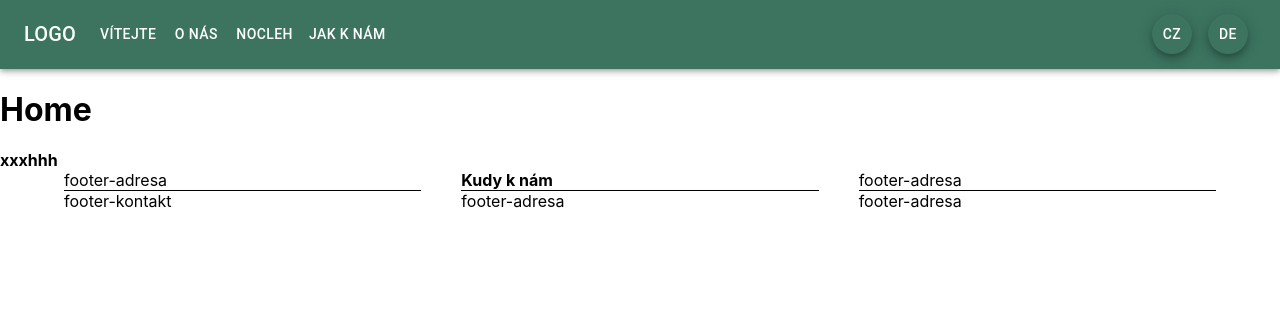
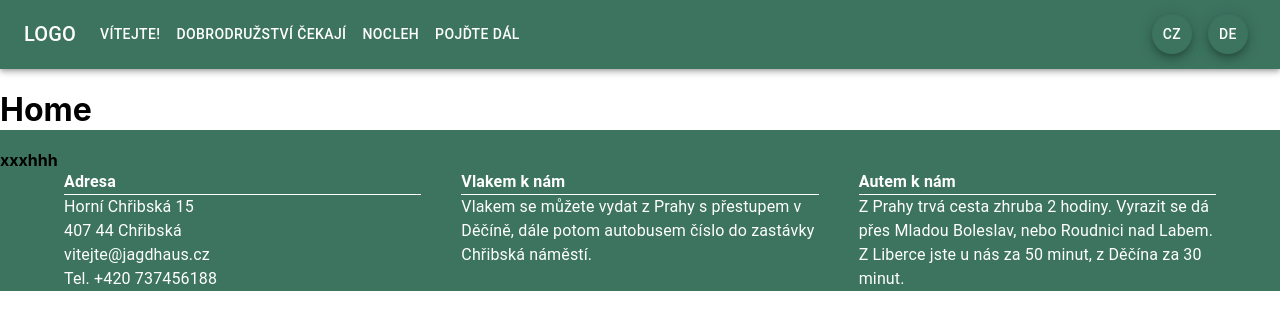
Before and after one commit to maholom/web_chribska_ts, a React (Create React App) app: page / in a window 1280 px wide. Shown: the top 330 px of the page. Built offline with nearby package versions, Linux system fonts and the light colour scheme.

Commit message:
feat: footer text and styling

```diff
--- a/src/components/Footer.tsx
+++ b/src/components/Footer.tsx
@@ -1,54 +1,98 @@
+import { alpha, Typography } from '@mui/material';
 import Box from '@mui/material/Box';
 import Container from '@mui/material/Container';
 import Grid from '@mui/material/Grid';
 import React from 'react';
 import { useIntl } from 'react-intl';
+import { theme } from '../theme';
 
 const Footer = () => {
   const intl = useIntl();
 
   return (
     <footer>
-      <Box position="static">
+      <Box
+        sx={{
+          color: 'white',
+          backgroundColor: () => alpha(theme.palette.primary.main, 1),
+        }}
+      >
         <Container maxWidth="lg">
           <Grid container spacing={5}>
             <Grid item xs={12} sm={4}>
-              <Box borderBottom={1}>
-                {intl.formatMessage({
-                  id: 'footer-adresa',
-                })}
-              </Box>
-              <Box>
-                {intl.formatMessage({
-                  id: 'footer-kontakt',
-                })}
-              </Box>
-            </Grid>
-            <Grid item xs={12} sm={4}>
+              <Typography>
                 <Box borderBottom={1}>
                   <strong>
                     {intl.formatMessage({
-                    id: 'footer-nadpis-adresa',
+                      id: 'footer-adress',
                     })}
                   </strong>
                 </Box>
+              </Typography>
+              <Typography>
                 <Box>
                   {intl.formatMessage({
-                  id: 'footer-adresa',
+                    id: 'footer-adress-detail1',
                   })}
                 </Box>
+              </Typography>
+              <Typography>
+                <Box>
+                  {intl.formatMessage({
+                    id: 'footer-adress-detail2',
+                  })}
+                </Box>
+              </Typography>
+              <Typography>
+                <Box>
+                  {intl.formatMessage({
+                    id: 'footer-adress-mail',
+                  })}
+                </Box>
+              </Typography>
+              <Typography>
+                <Box>
+                  {intl.formatMessage({
+                    id: 'footer-adress-phone',
+                  })}
+                </Box>
+              </Typography>
             </Grid>
             <Grid item xs={12} sm={4}>
+              <Typography>
                 <Box borderBottom={1}>
+                  <strong>
                     {intl.formatMessage({
-                  id: 'footer-adresa',
+                      id: 'footer-train',
+                    })}
+                  </strong>
+                </Box>
+              </Typography>
+              <Typography>
+                <Box>
+                  {intl.formatMessage({
+                    id: 'footer-train-description',
                   })}
                 </Box>
+              </Typography>
+            </Grid>
+            <Grid item xs={12} sm={4}>
+              <Typography>
+                <Box borderBottom={1}>
+                  <strong>
+                    {intl.formatMessage({
+                      id: 'footer-car',
+                    })}
+                  </strong>
+                </Box>
+              </Typography>
+              <Typography>
                 <Box>
                   {intl.formatMessage({
-                  id: 'footer-adresa',
+                    id: 'footer-car-description',
                   })}
                 </Box>
+              </Typography>
             </Grid>
           </Grid>
         </Container>
--- a/src/locales/cs.json
+++ b/src/locales/cs.json
@@ -1,10 +1,17 @@
 {
   "app_name": "xxx",
-
   "app_name2": "hhh",
-  "menu-home": "Vítejte",
-  "menu-about": "O nás",
+  "menu-home": "Vítejte!",
+  "menu-about": "Dobrodružství čekají",
   "menu-accommodation": "Nocleh",
-  "menu-contact": "Jak k nám",
-  "footer-nadpis-adresa": "Kudy k nám"
+  "menu-contact": "Pojďte dál",
+  "footer-adress": "Adresa",
+  "footer-adress-detail1": "Horní Chřibská 15",
+  "footer-adress-detail2": "407 44 Chřibská",
+  "footer-adress-mail": "vitejte@jagdhaus.cz",
+  "footer-adress-phone": "Tel. +420 737456188",
+  "footer-train": "Vlakem k nám",
+  "footer-train-description": "Vlakem se můžete vydat z Prahy s přestupem v Děčíně, dále potom autobusem číslo do zastávky Chřibská náměstí.",
+  "footer-car": "Autem k nám",
+  "footer-car-description": "Z Prahy trvá cesta zhruba 2 hodiny. Vyrazit se dá přes Mladou Boleslav, nebo Roudnici nad Labem. Z Liberce jste u nás za 50 minut, z Děčína za 30 minut."
 }
--- a/src/locales/de.json
+++ b/src/locales/de.json
@@ -1,7 +1,16 @@
 {
   "app_name": "yyy",
-  "menu-home": "Willkommen",
-  "menu-about": "Über uns",
-  "menu-accommodation": "Unterkunft",
-  "menu-contact": "Zu uns"
+  "menu-home": "Willkommen!",
+  "menu-about": "Große Abenteuer",
+  "menu-accommodation": "Kommt rein!",
+  "menu-contact": "Gleich buchen",
+  "footer-adress": "Adresse",
+  "footer-adress-detail1": "Horní Chřibská 15",
+  "footer-adress-detail2": "407 44 Chřibská",
+  "footer-adress-mail": "willkommen@jagdhaus.cz",
+  "footer-adress-phone": "Tel. +49 30/20169105",
+  "footer-train": "Per Bahn zu uns",
+  "footer-train-description": "Mit dem EuroCity Berlin-Prag bis Decin. Von dort per Bus weiter (Bus 402 bis Chribska namesti, ca. 45 Minuten)",
+  "footer-car": "Per Auto zu uns",
+  "footer-car-description": "In Pirna von der Autobahn und dann über die Panoramastrecke Königstein – Bad Schandau – Jetrichovice bis zu uns (ab Pirna: ca. 1 Stunde)."
 }
```
Lines whose indentation alone changed are shown as unchanged.
